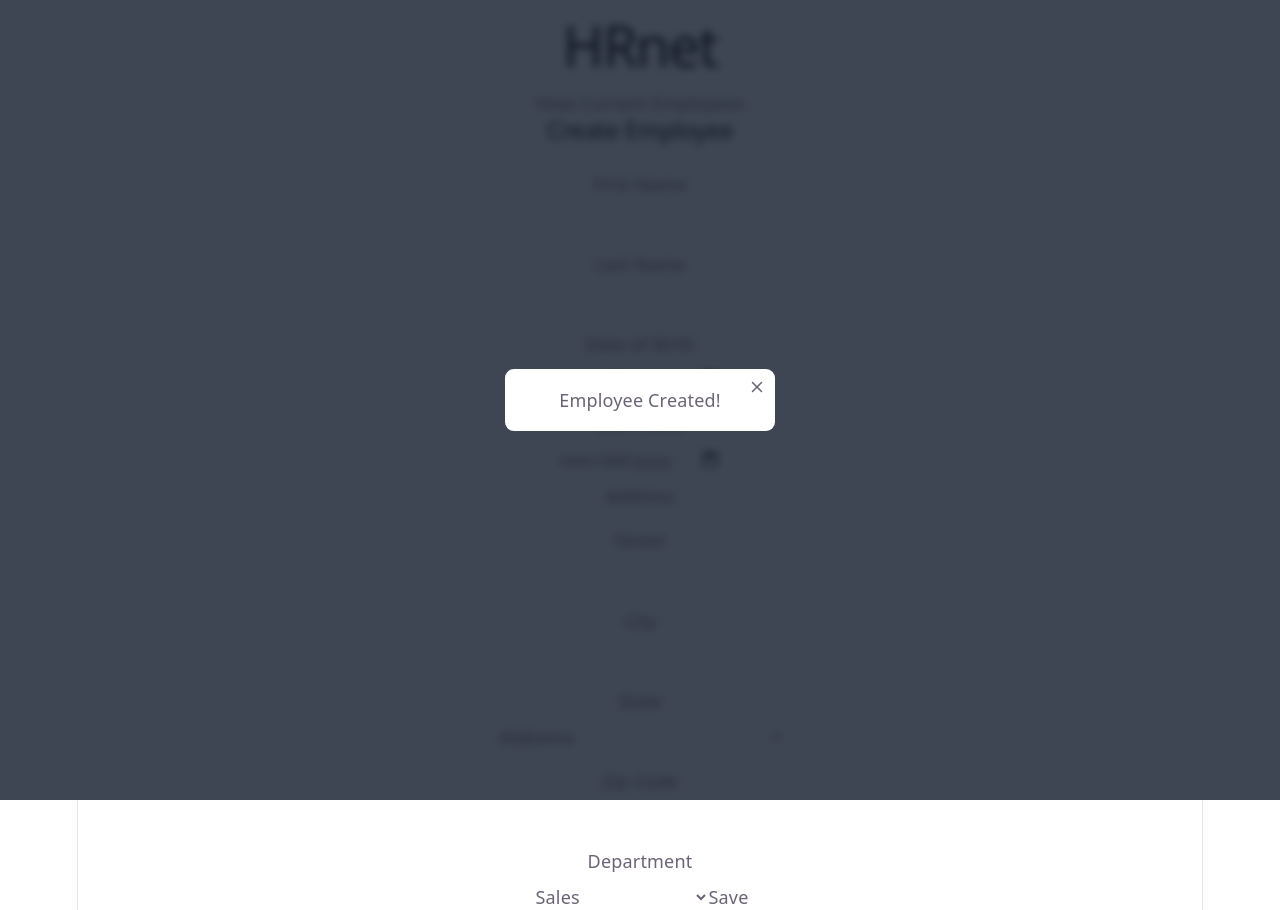
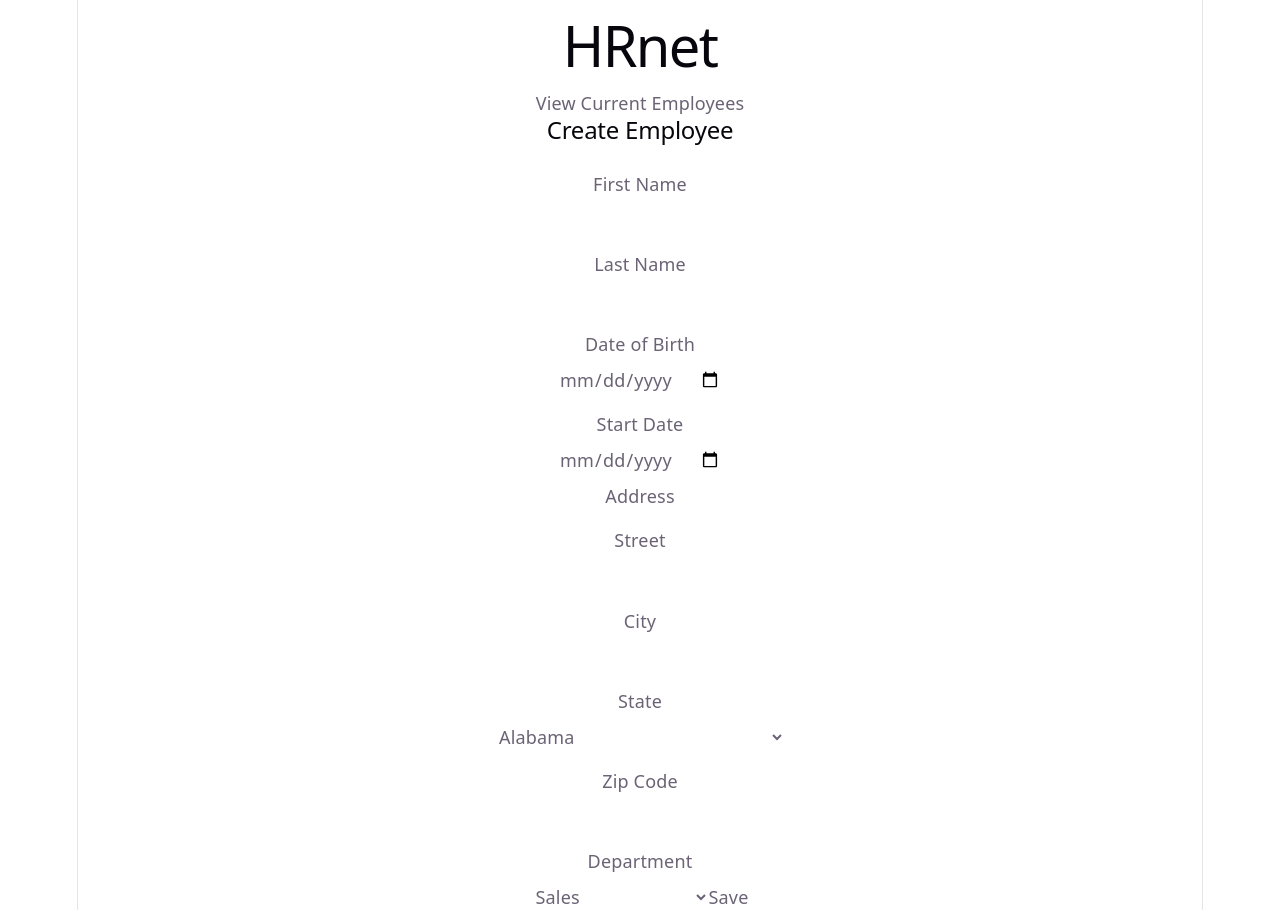
Before and after one commit to alangnt/hrnet-p14, a React (Vite) app: page / in a window 1280 px wide. Built offline with nearby package versions, Linux system fonts and the light colour scheme.

Commit message:
fix: modal defaults at false

```diff
--- a/src/App.tsx
+++ b/src/App.tsx
@@ -6,7 +6,7 @@
 import { X } from "lucide-react"
 
 function App() {
-  const [isEmployeeCreated, setIsEmployeeCreated] = useState<boolean>(true);
+  const [isEmployeeCreated, setIsEmployeeCreated] = useState<boolean>(false);
 
   function saveEmployee(data: FormData) {
     const employees: User[] = JSON.parse(localStorage.getItem('employees') as string) || [];
@@ -36,7 +36,7 @@
       </div>
 
       <div className="container">
-        <a href="/employee-list">View Current Employees</a>
+        <a href="/employee-list" >View Current Employees</a>
         <h2>Create Employee</h2>
         <form
           onSubmit={(e) => {
```
